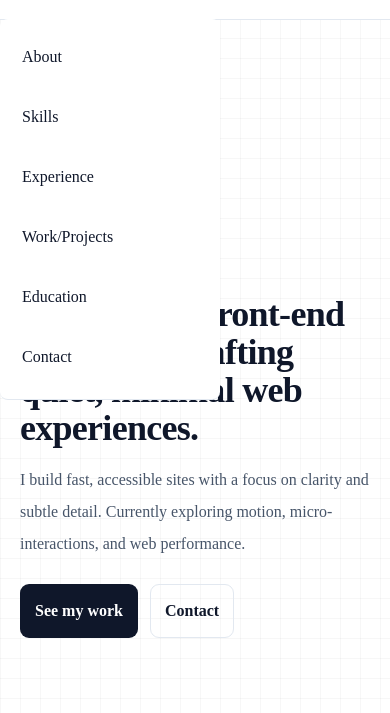
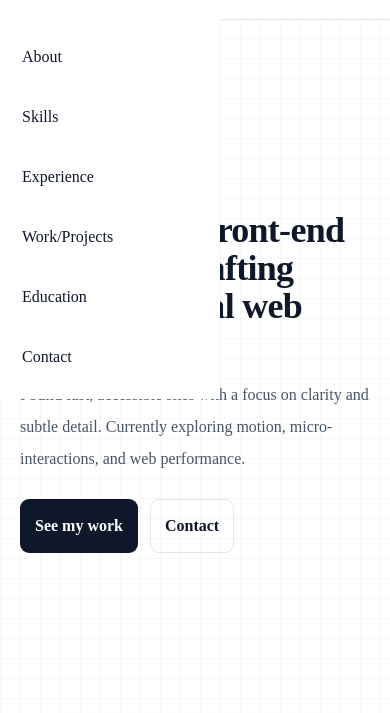
Before and after one commit to shankarj-2218/portfolio, a plain HTML site: page index.html in a window 390 px wide. Both pictures are taken after a click on the button "Open menu". Shown: the part 61-774 px from the top of the page. Drawn offline with Linux system fonts and the light colour scheme.

Commit message:
Shankar Jadhav

```diff
--- a/index.css
+++ b/index.css
@@ -225,11 +225,11 @@ a {
   flex-direction: column;
   position: absolute;
   top: 60px;
-  right: 20px;
+  right: 100px;
   width: 220px;
   padding: 15px;
-  border-radius: 8px;
-  background: var(--card-bg);
+
+  background: var(--card);
   z-index: 999;
 }
 /* Show when JS toggles .show */
@@ -265,7 +265,6 @@ a {
     left: 0;
     right: 0;
     background: var(--bg);
-    border-bottom: 1px solid var(--border);
     display: grid;
     gap: 8px;
     padding: 12px 16px 16px;
@@ -290,7 +289,6 @@ a {
   .links.show {
     display: flex;
   }
-
 
   /* (optional) put theme button to the left of hamburger if it's next to it */
   #themeBtn {
@@ -352,7 +350,7 @@ a {
 
 .hero {
   position: relative;
-  height: 100vh;
+  height: 80vh;
   display: flex;
   align-items: center;
   justify-content: center;
@@ -466,7 +464,7 @@ h1 {
 
 .about {
   width: 100%;
-  padding: 40px 20px;
+  padding: 20px 20px;
   background: var(--card-bg); /* adapts to dark/light */
   border-radius: 0; /* remove rounded corner to look like section */
   text-align: center;
```
